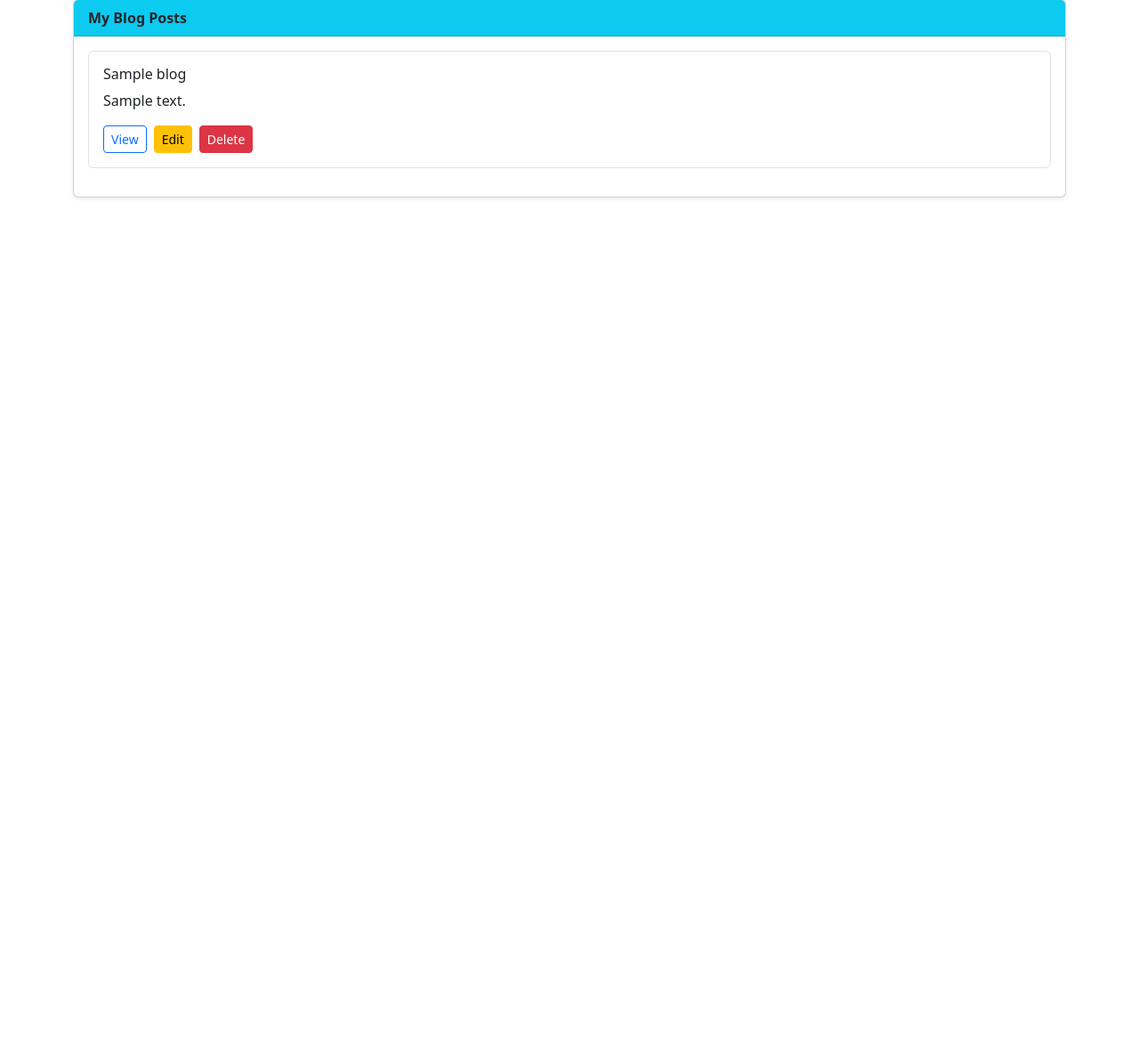
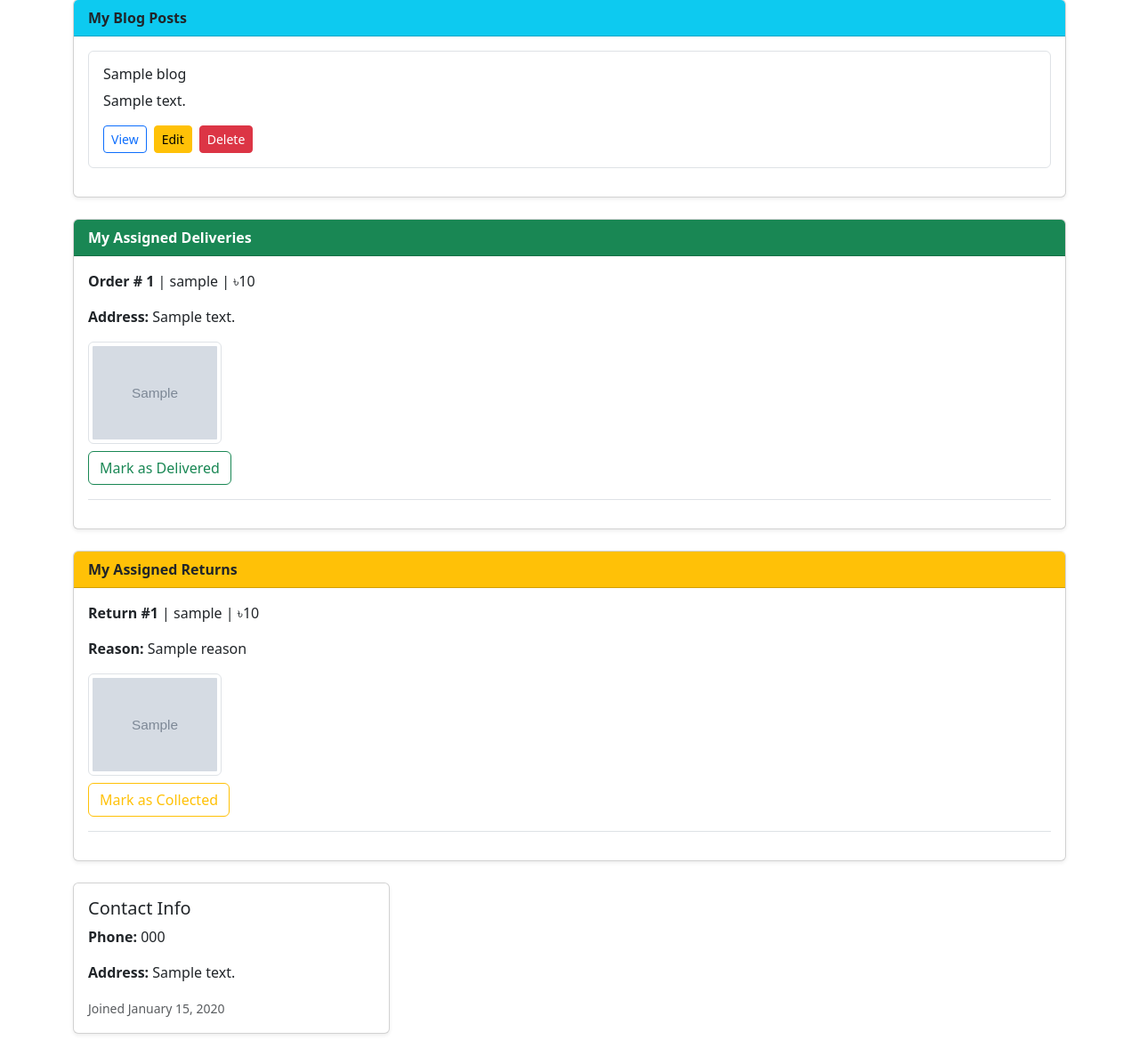
Before and after one commit to Rahul4h/HAT, a Django app: template templates/deliveryboy_home.html in a window 1280 px wide. Shown: the part 592-1770 px from the top of the page at 89% size. Before the commit the page ends 815 px from the top, so only its background shows below. Run offline with Django 5.2, Linux system fonts and the light colour scheme; the template is opened without the code that fills it: most values are stand-ins (such as "Sample title", 1, 10 or a date in 2020); grey boxes marked "Sample" are stand-in pictures.

Commit message:
solved delivery and return request related issue

```diff
--- a/templates/deliveryboy_home.html
+++ b/templates/deliveryboy_home.html
@@ -394,8 +394,85 @@ Save Changes
 </div>
 </div>
 
+ <!-- My Assigned Deliveries Section -->
+  <div class="card shadow-sm mb-4">
+    <div class="card-header bg-success text-white">
+      <strong>My Assigned Deliveries</strong>
+    </div>
+    <div class="card-body">
+      {% if my_deliveries %}
+        {% for order in my_deliveries %}
+          {% if not order.confirmed_by_customer %}
+            <div class="border-bottom pb-3 mb-3">
+              <p><strong>Order #
+                {% if order.order %}
+                  {{ order.order.id }}
+                {% else %}
+                  {{ order.id }}
+                {% endif %}
+              </strong> | {{ order.user.username }} | ৳{{ order.total }}</p>
 
+              <p><strong>Address:</strong> {{ order.address }}</p>
 
+              {% if order.order_image %}
+                <img src="{{ order.order_image.url }}" alt="Order Image" class="img-thumbnail" width="150">
+              {% endif %}
 
+              {% if not order.marked_delivered_by_boy %}
+                <form method="post" action="{% url 'mark_order_delivered' order.id %}">  <!-- order here is DeliveryOrder -->
 
+                  {% csrf_token %}
+                  <button type="submit" class="btn btn-outline-success mt-2">Mark as Delivered</button>
+                </form>
+              {% else %}
+                <span class="badge bg-info mt-2">Waiting for customer confirmation</span>
+              {% endif %}
+            </div>
+          {% endif %}
+        {% endfor %}
+      {% else %}
+        <p>No active delivery tasks assigned to you.</p>
+      {% endif %}
+    </div>
+  </div>
+
+  <!-- My Assigned Returns Section -->
+  <div class="card shadow-sm mb-4">
+    <div class="card-header bg-warning text-dark">
+      <strong>My Assigned Returns</strong>
+    </div>
+    <div class="card-body">
+      {% if my_returns %}
+        {% for ret in my_returns %}
+          <div class="border-bottom pb-3 mb-3">
+            <p><strong>Return #{{ ret.id }}</strong> | {{ ret.customer.username }} | ৳{{ ret.amount }}</p>
+            <p><strong>Reason:</strong> {{ ret.reason }}</p>
+            {% if ret.image %}
+              <img src="{{ ret.image.url }}" alt="Return Image" class="img-thumbnail" width="150">
+            {% endif %}
+            <form method="post" action="{% url 'mark_return_collected' ret.id %}">
+              {% csrf_token %}
+              <button type="submit" class="btn btn-outline-warning mt-2">Mark as Collected</button>
+            </form>
+          </div>
+        {% endfor %}
+      {% else %}
+        <p>No active return tasks assigned to you.</p>
+      {% endif %}
+    </div>
+  </div>
+
+  <!-- Delivery Boy Info -->
+  <div class="row">
+    <div class="col-md-4">
+      <div class="card shadow-sm mb-3">
+        <div class="card-body">
+          <h5 class="card-title">Contact Info</h5>
+          <p class="card-text"><strong>Phone:</strong> {{ deliveryboy.phone }}</p>
+          <p class="card-text"><strong>Address:</strong> {{ deliveryboy.address }}</p>
+          <p class="card-text"><small class="text-muted">Joined {{ deliveryboy.joined_at|date:"F j, Y" }}</small></p>
+        </div>
+      </div>
+    </div>
+  </div>
 {% endblock %}
```
